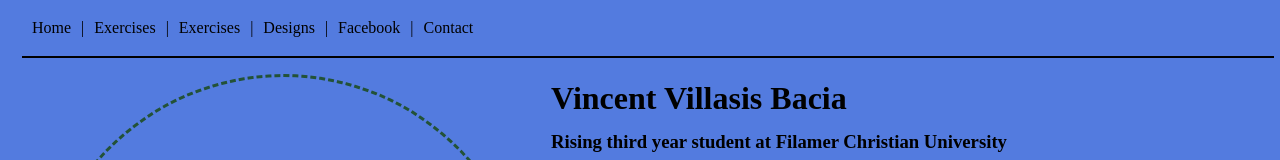
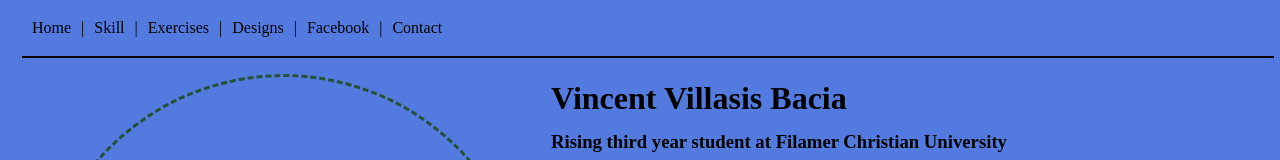
Before and after one commit to centbacia/html-portfolio, a plain HTML site: page index.html in a window 1280 px wide. Shown: the top 160 px of the page. Drawn offline with Linux system fonts and the light colour scheme.

Commit message:
Add files via upload

```diff
--- a/index.html
+++ b/index.html
@@ -103,7 +103,7 @@
             <nav>
                 <ul>
                     <li><a href="/html-portfolio/index.html">Home</a></li>|
-                    <li><a href="/html-portfolio/assets/html/skills.html">Exercises</a></li>|
+                    <li><a href="/html-portfolio/assets/html/skills.html">Skill</a></li>|
                     <li><a href="/html-portfolio/assets/html/exercises.html">Exercises</a></li>|
                     <li><a href="/html-portfolio/assets/html/exercise-10-designs.html">Designs</a></li>|
                     <li><a href="https://www.facebook.com/">Facebook</a></li>|
```
